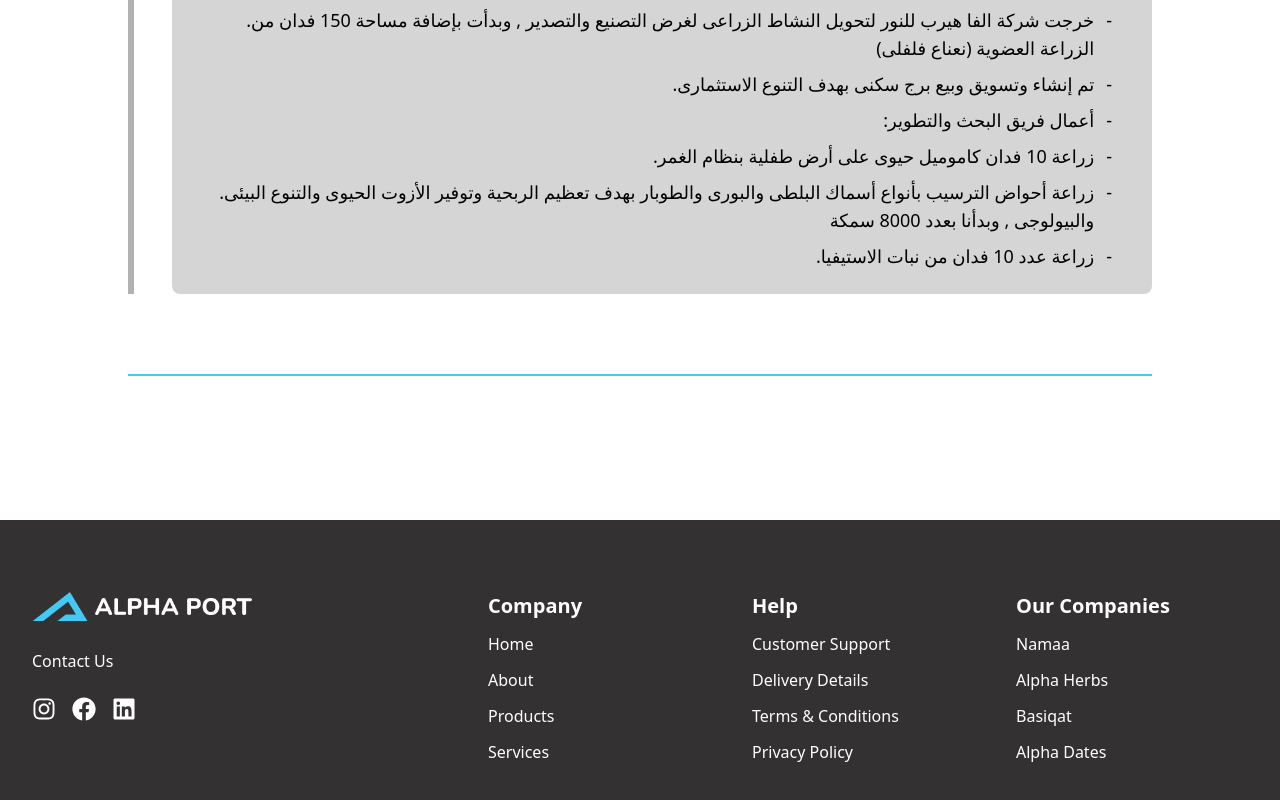
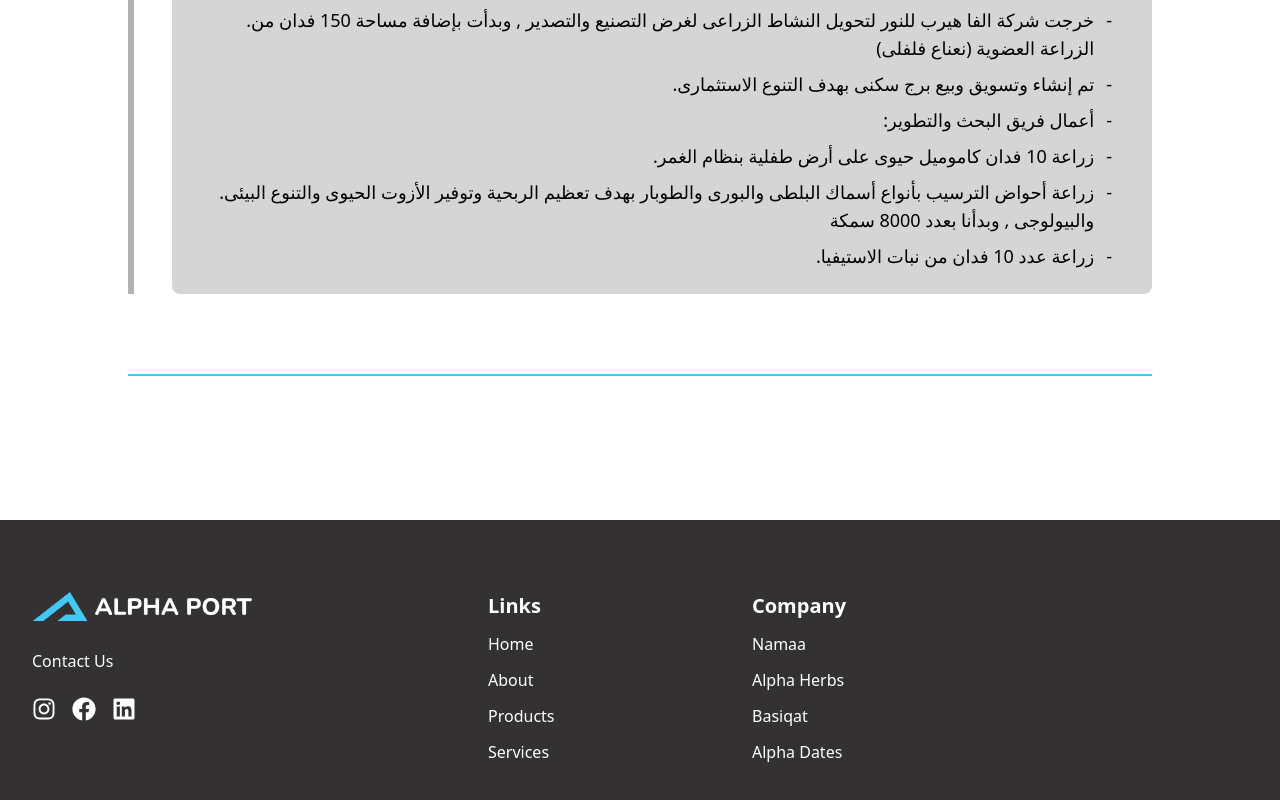
Before and after one commit to mohamed-elsebaey/alpha-port-nextjs, a Next.js app: page /about in a window 1280 px wide. Shown: the part 2564-3364 px from the top of the page. Built offline with nearby package versions, Linux system fonts and the light colour scheme.

Commit message:
footer editing

```diff
--- a/components/footer/Footer.js
+++ b/components/footer/Footer.js
@@ -92,7 +92,7 @@ const Footer = () => {
             <div className="">
               <div className="py-8 px-4 ">
                 <h1 className="sm:text-xl text-xl font-bold sm:text-left text-justify mb-3">
-                  Company
+                  Links
                 </h1>
                 <ul className={`flex flex-col gap-3`}>
                   {FooterLinks.map((link) => (
@@ -111,26 +111,7 @@ const Footer = () => {
             <div className="">
               <div className="py-8 px-4 ">
                 <h1 className="sm:text-xl text-xl font-bold sm:text-left text-justify mb-3">
-                  Help
-                </h1>
-                <ul className="flex flex-col gap-3">
-                  {HelpLinks.map((link) => (
-                    <li
-                      key={link.title}
-                      className="cursor-pointer duration-300 hover:text-blueColor text-gray "
-                    >
-                      <Link href={link.link}>
-                        <span>{link.title}</span>
-                      </Link>
-                    </li>
-                  ))}
-                </ul>
-              </div>
-            </div>
-            <div className="">
-              <div className="py-8 px-4 ">
-                <h1 className="sm:text-xl text-xl font-bold sm:text-left text-justify mb-3">
-                  Our Companies
+                  Company
                 </h1>
                 <ul className="flex flex-col gap-3">
                   {CompaniesLinks.map((link) => (
```
